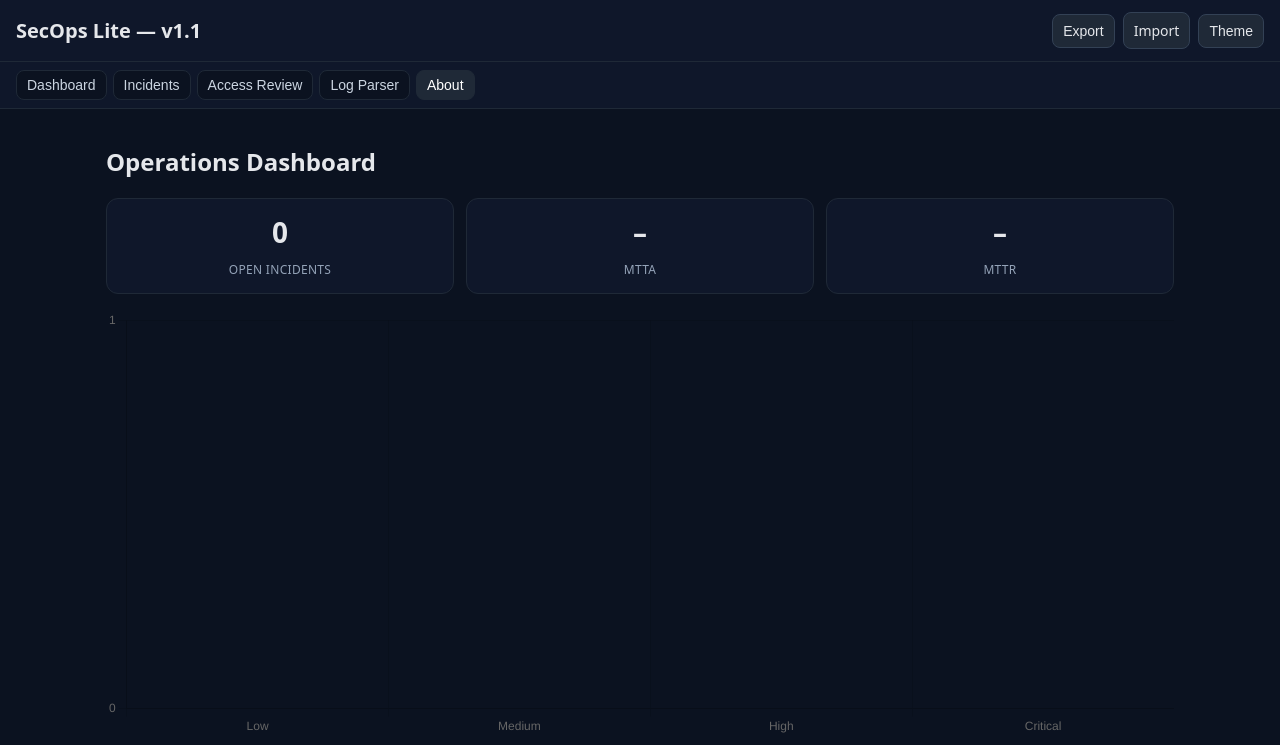
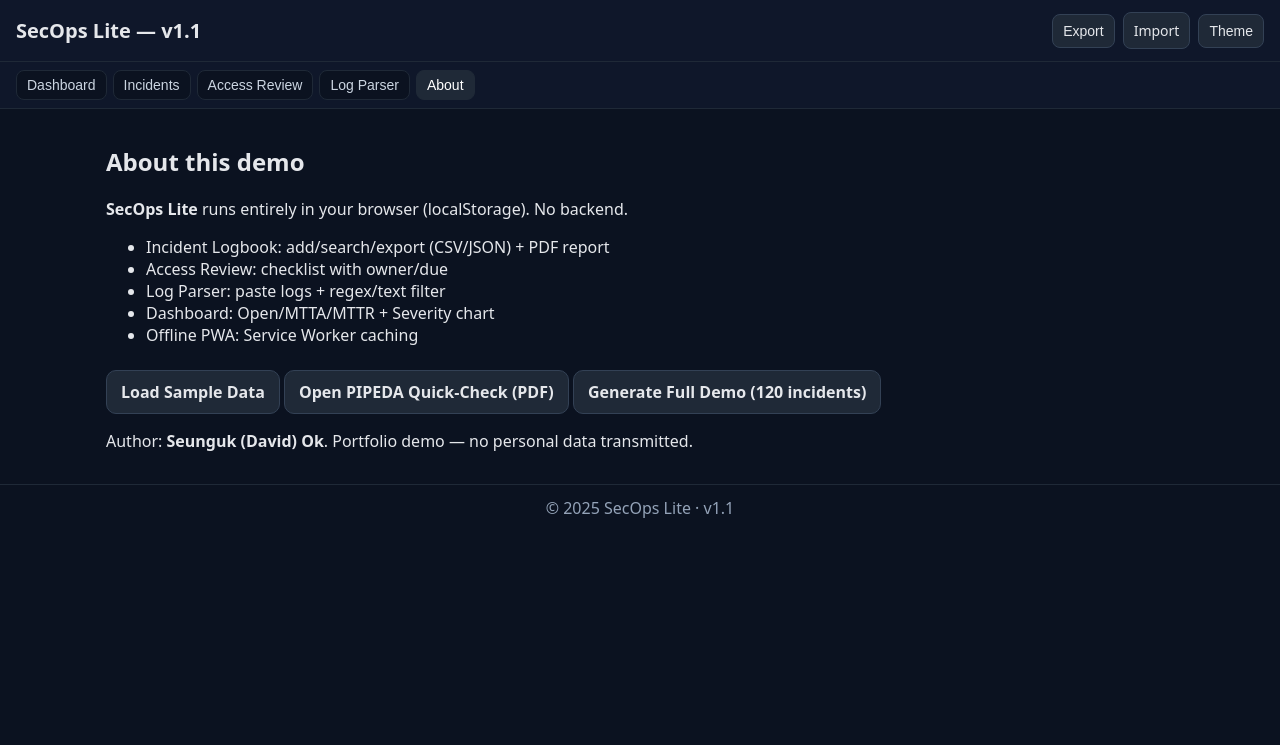
Before and after one commit to Secu7/secops-lite, a plain HTML site: page index.html in a window 1280 px wide. Both pictures are taken after a click on the button "About". Shown: the top 745 px of the page. Drawn offline with nearby package versions, Linux system fonts and the light colour scheme.

Commit message:
Add files via upload

```diff
--- a/app.js
+++ b/app.js
@@ -13,10 +13,19 @@ function dt(x){ try{return x?new Date(x).toLocaleString():''}catch{return x||''}
 qs('#year').textContent = new Date().getFullYear();
 
 // ===== Tabs =====
-qsa('.tab').forEach(b=>b.addEventListener('click',e=>{
-  qsa('.tab').forEach(x=>x.classList.remove('active')); e.currentTarget.classList.add('active');
-  qsa('.tab-panel').forEach(p=>p.classList.remove('active')); qs('#'+e.currentTarget.dataset.tab).classList.add('active');
-}));
+qsa('.tab').forEach(btn=>{
+  btn.addEventListener('click', ()=>{
+    // nav 버튼 상태
+    qsa('.tab').forEach(b=>b.classList.remove('active'));
+    btn.classList.add('active');
+    // 패널 표시
+    const target = btn.dataset.tab;                   // 예: 'about'
+    const panel = qs(`section#${CSS.escape(target)}`); // id 정확 매칭
+    qsa('.tab-panel').forEach(p=>p.classList.remove('active'));
+    if(panel){ panel.classList.add('active'); }
+    else { console.warn('Tab panel not found for', target); }
+  });
+});
 
 // ===== Theme =====
 qs('#darkModeBtn').addEventListener('click', ()=> document.documentElement.classList.toggle('light'));
--- a/index.html
+++ b/index.html
@@ -21,11 +21,11 @@
   </header>
 
   <nav class="tabs">
-    <button class="tab active" data-tab="dash">Dashboard</button>
+    <button class="tab" data-tab="dash">Dashboard</button>
     <button class="tab" data-tab="incidents">Incidents</button>
     <button class="tab" data-tab="access">Access Review</button>
     <button class="tab" data-tab="logs">Log Parser</button>
-    <button class="tab" data-tab="about">About</button>
+    <button class="tab" data-tab="about">About</button> <!-- ← 이 값이 'about' -->
   </nav>
 
   <main>
--- a/style.css
+++ b/style.css
@@ -49,3 +49,6 @@ html.light .btn{background:#f1f5f9;color:#0b1220;border-color:#cbd5e1}
 html.light .btn:hover{background:#e2e8f0}
 
 @media(max-width:800px){.grid{grid-template-columns:1fr}}
+
+.tab-panel{display:none}
+.tab-panel.active{display:block}
```
